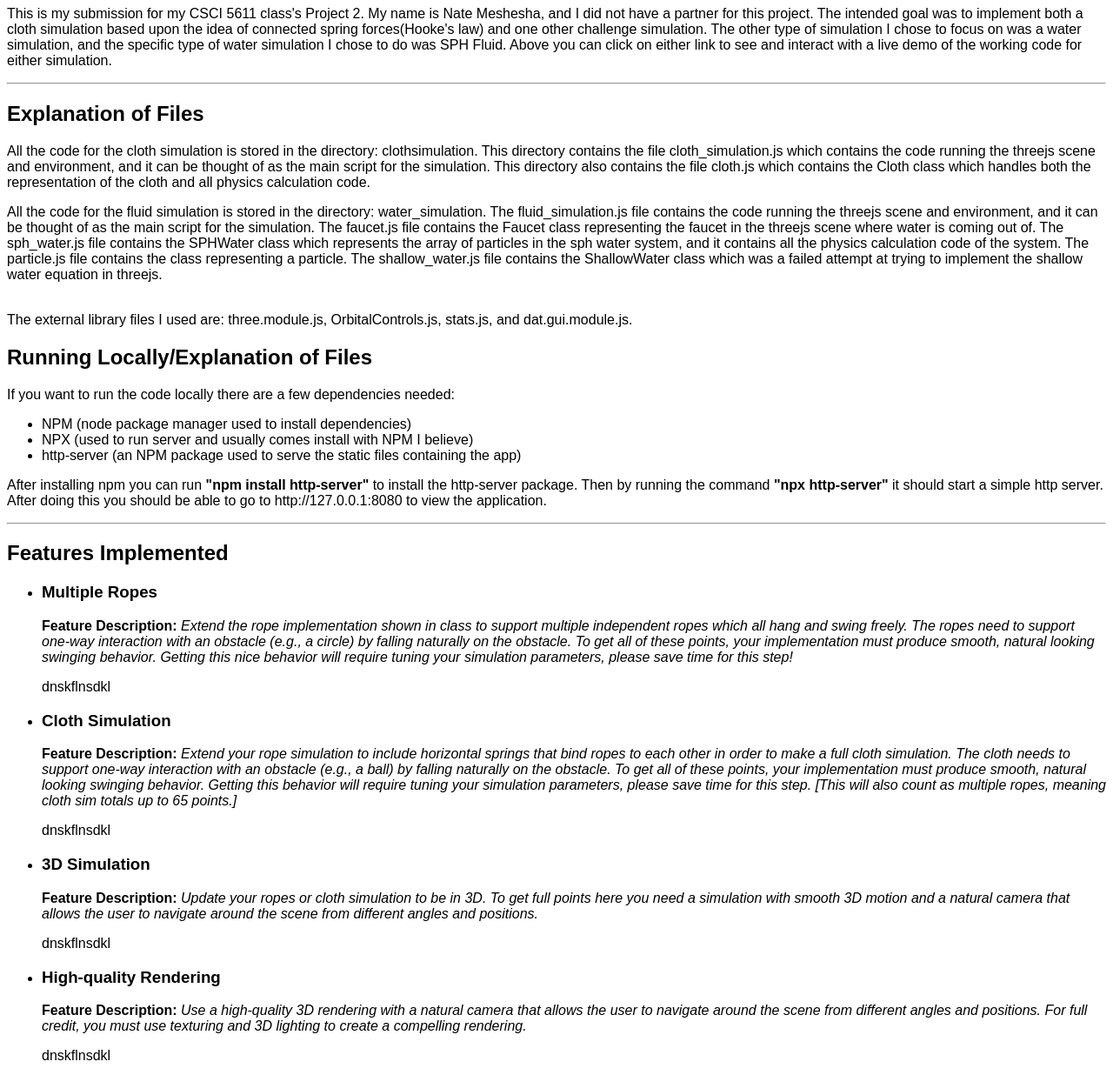
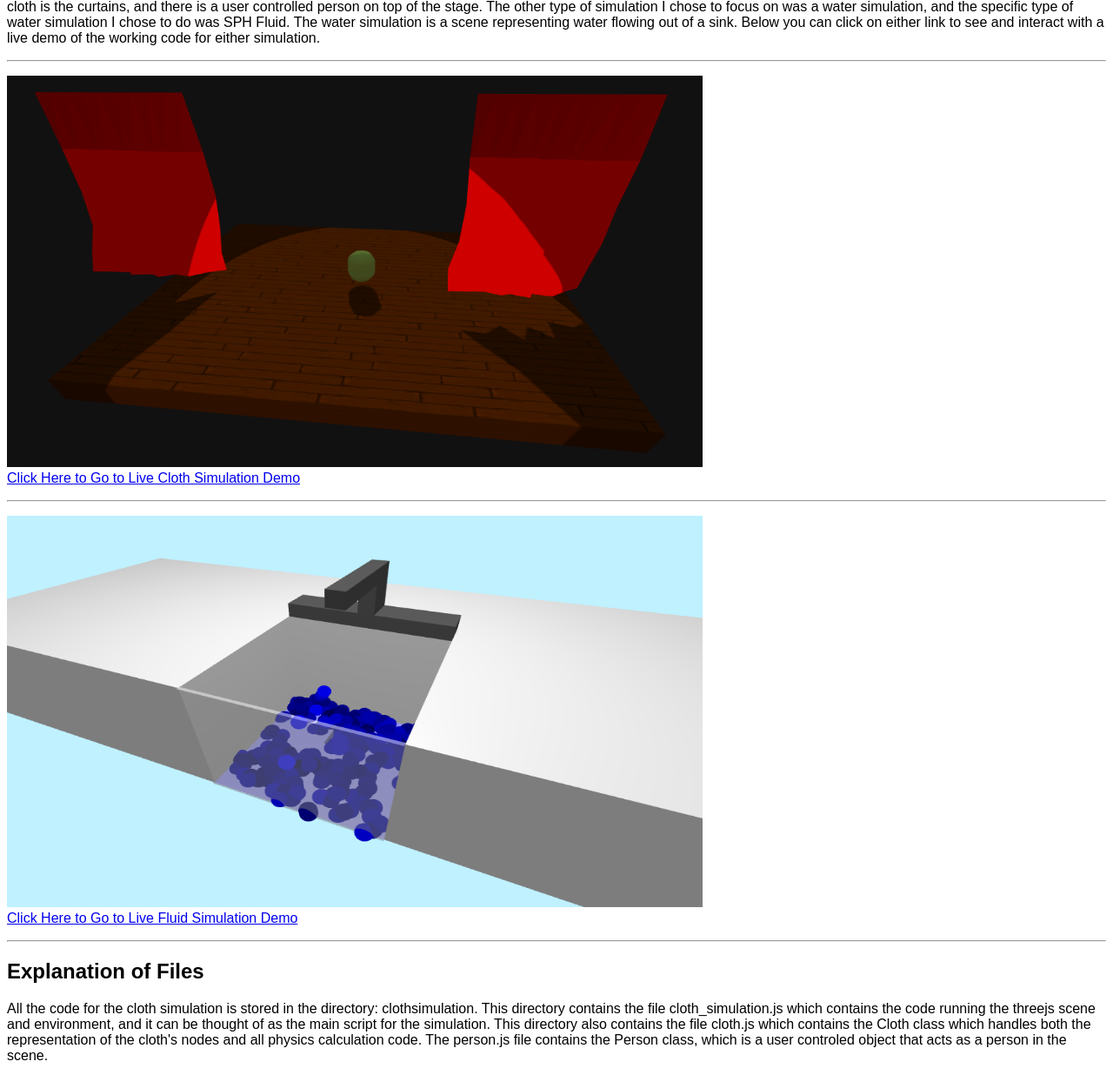
Before and after one commit to natelearnscode/ClothAndFluidSimulation, a website: page index.html in a window 1280 px wide. Shown: the part 127-1363 px from the top of the page at 87% size. Drawn offline with Linux system fonts and the light colour scheme.

Commit message:
adding imgs

```diff
--- a/index.html
+++ b/index.html
@@ -8,13 +8,6 @@
         <link href="./index.css" rel="stylesheet" type="text/css">
 	</head>
 	<body>
-		<dv id="cloth">
-			<a href="./clothsimulation/cloth.html">Click Here to Go to Live Cloth Simulation Demo</a>
-		</dv>
-		<br />
-		<dv id="water">
-			<a href="./water_simulation/water.html">Click Here to Go to Live Fluid Simulation Demo</a>
-		</dv>
 
 		<hr>
 		<h1>Welcome</h1>
@@ -22,14 +15,33 @@
 			This is my submission for my CSCI 5611 class's Project 2.
 			My name is Nate Meshesha, and I did not have a partner for this project.
 			The intended goal was to implement both a cloth simulation based upon the idea of connected spring forces(Hooke's law) and one other challenge simulation.
+			The cloth simulation is a scene representing a stage where the cloth is the curtains, and there is a user controlled person on top of the stage.
 			The other type of simulation I chose to focus on was a water simulation, and the specific type of water simulation I chose to do was SPH Fluid.
-			Above you can click on either link to see and interact with a live demo of the working code for either simulation.</p>
+			The water simulation is a scene representing water flowing out of a sink.
+			Below you can click on either link to see and interact with a live demo of the working code for either simulation.</p>
+		<hr>
+		<p>
+			<dv id="cloth">
+				<img src="./clothsim_img.png" width="800px" height="450px"/>
+				<br />
+				<a href="./clothsimulation/cloth.html">Click Here to Go to Live Cloth Simulation Demo</a>
+			</dv>
+		</p>
+		<hr>
+		<p>
+			<dv id="water">
+				<img src="./watersim_img.png" width="800px" height="450px"/>
+				<br />
+				<a href="./water_simulation/water.html">Click Here to Go to Live Fluid Simulation Demo</a>
+			</dv>
+		</p>
 		<hr>
 		<h2>Explanation of Files</h2>
 		<p>
 			All the code for the cloth simulation is stored in the directory: clothsimulation.
 			This directory contains the file cloth_simulation.js which contains the code running the threejs scene and environment, and it can be thought of as the main script for the simulation.
-			This directory also contains the file cloth.js which contains the Cloth class which handles both the representation of the cloth and all physics calculation code.
+			This directory also contains the file cloth.js which contains the Cloth class which handles both the representation of the cloth's nodes and all physics calculation code.
+			The person.js file contains the Person class, which is a user controled object that acts as a person in the scene.
 		</p>
 		<p>
 			All the code for the fluid simulation is stored in the directory: water_simulation.
```
Also changed, not shown: clothsim_img.png (added), watersim_img.png (added).
